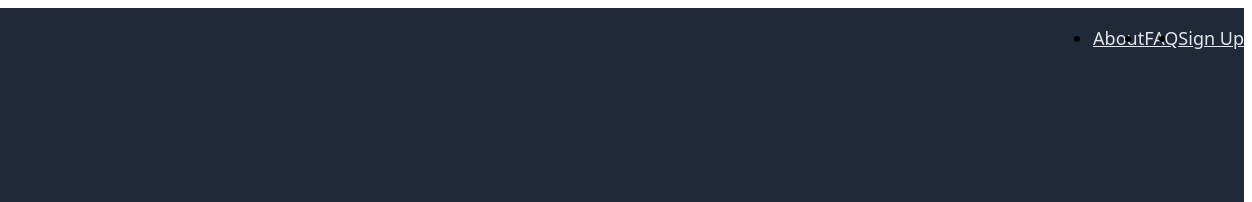
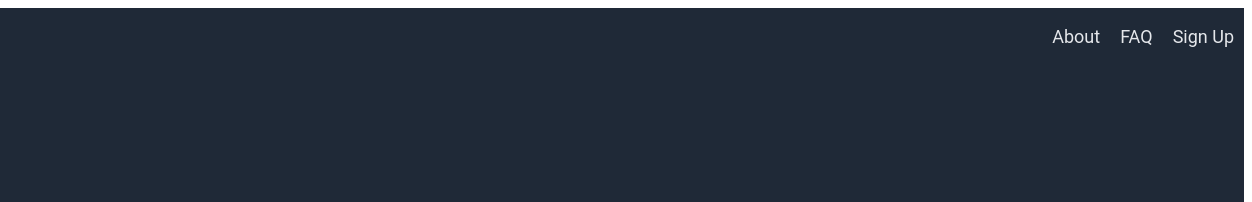
Before and after one commit to Azsig/landing-page, a plain HTML site: page index.html in a window 1280 px wide. Shown: the top 202 px of the page, 28-1280 px from the left. Drawn offline with Linux system fonts and the light colour scheme.

Commit message:
fix link in header

```diff
--- a/style.css
+++ b/style.css
@@ -1,6 +1,6 @@
 body{
     font-size: 18px;
-    font-family: system-ui, -apple-system, BlinkMacSystemFont, 'Segoe UI', Roboto, Oxygen, Ubuntu, Cantarell, 'Open Sans', 'Helvetica Neue', sans-serif
+    font-family: Roboto, sans-serif;
 }
 
 .header,
@@ -56,9 +56,22 @@ li a{
     color: #1F2937;
 }
 
+ul{
+    list-style: none;
+}
+
+a{
+    text-decoration: none;
+}
+
+li{
+    margin: 0px 10px;
+}
+
 .que{
     background-color: royalblue;
     margin: 50px 100px;
+    border-radius: 20px;
 }
 
 .que #Sig{
@@ -122,3 +135,8 @@ ul,
 .teks{
     color: #E5E7EB;
 }
+
+.cpyrght{
+    margin: 50px auto;
+    color: #E5E7EB;
+}
```
